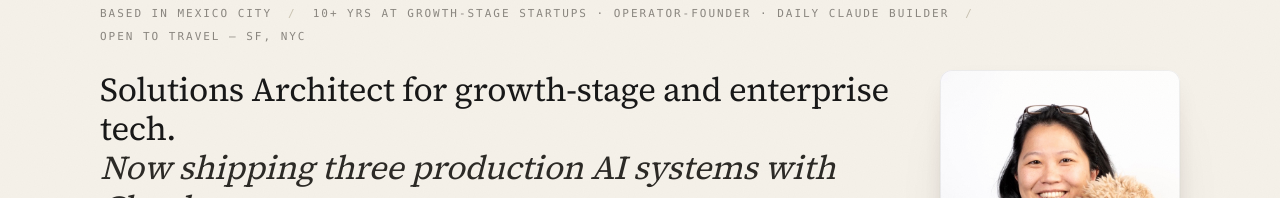
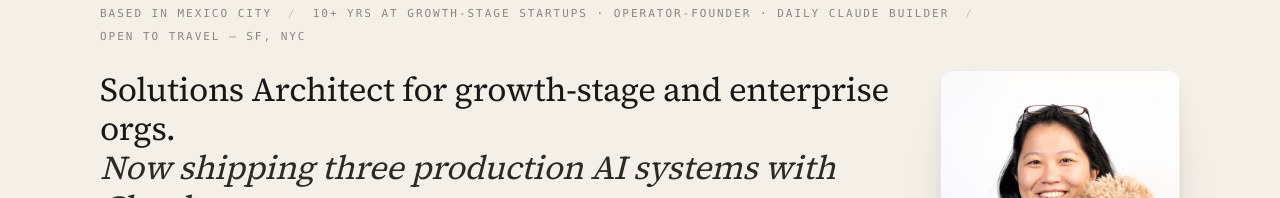
Before and after one commit to ShirleyS/shirleyio, a Next.js app: page / in a window 1280 px wide. Shown: the part 143-341 px from the top of the page. Built offline with nearby package versions, Linux system fonts and the light colour scheme.

Commit message:
correction

```diff
--- a/components/Hero.tsx
+++ b/components/Hero.tsx
@@ -47,7 +47,7 @@ export function Hero() {
               className="serif text-[clamp(1.75rem,2.6vw,2.1rem)] font-normal leading-[1.18] tracking-[-0.015em] text-[var(--color-ink)]"
             >
               <span className="block">
-                Solutions Architect for growth-stage and enterprise tech.
+                Solutions Architect for growth-stage and enterprise orgs.
               </span>
               <span className="block italic text-[var(--color-ink-2)]">
                 Now shipping three production AI systems with Claude.
```
